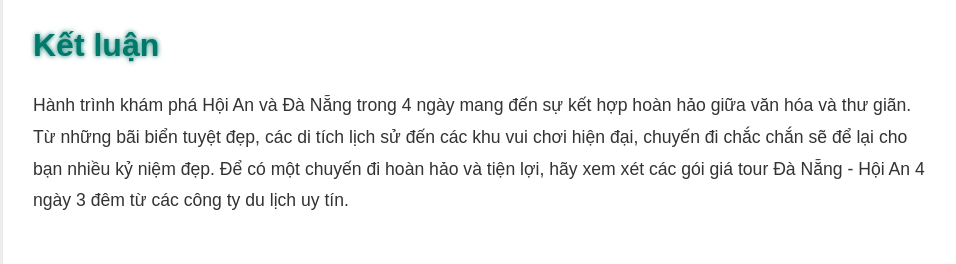
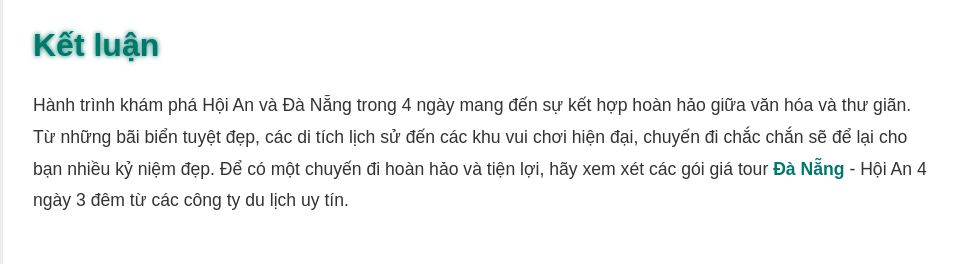
Before and after one commit to cloudstier/danangopentour, a plain HTML site: page index.html in a window 1280 px wide. Shown: the part 1549-1813 px from the top of the page, without its empty margins (157-1113 px from the left). Drawn offline with Linux system fonts and the light colour scheme.

Commit message:
Update index.html

```diff
--- a/index.html
+++ b/index.html
@@ -156,7 +156,7 @@
         <p>Ngày cuối cùng, bạn hãy dành thời gian thư giãn tại các bãi biển của Đà Nẵng hoặc Hội An. Bạn có thể thuê xe đạp hoặc xe máy để tự do khám phá các bãi biển và thưởng thức không khí biển trong lành.</p>
         <p>Trước khi kết thúc chuyến đi, hãy ghé thăm các trung tâm mua sắm lớn tại Đà Nẵng như Vincom Plaza, Indochina Riverside Mall để mua sắm các sản phẩm địa phương và quốc tế. Đừng quên thưởng thức bữa ăn cuối cùng với các món đặc sản nổi tiếng trước khi trở về.</p>
         <h2>Kết luận</h2>
-        <p>Hành trình khám phá Hội An và Đà Nẵng trong 4 ngày mang đến sự kết hợp hoàn hảo giữa văn hóa và thư giãn. Từ những bãi biển tuyệt đẹp, các di tích lịch sử đến các khu vui chơi hiện đại, chuyến đi chắc chắn sẽ để lại cho bạn nhiều kỷ niệm đẹp. Để có một chuyến đi hoàn hảo và tiện lợi, hãy xem xét các gói giá tour Đà Nẵng - Hội An 4 ngày 3 đêm từ các công ty du lịch uy tín.</p>
+        <p>Hành trình khám phá Hội An và Đà Nẵng trong 4 ngày mang đến sự kết hợp hoàn hảo giữa văn hóa và thư giãn. Từ những bãi biển tuyệt đẹp, các di tích lịch sử đến các khu vui chơi hiện đại, chuyến đi chắc chắn sẽ để lại cho bạn nhiều kỷ niệm đẹp. Để có một chuyến đi hoàn hảo và tiện lợi, hãy xem xét các gói giá tour <a href="https://danangopentour.s3.eu-north-1.amazonaws.com/index.html">Đà Nẵng</a> - Hội An 4 ngày 3 đêm từ các công ty du lịch uy tín.</p>
         <div class="contact-info">
             <div>
                 <h3>Phone</h3>
```
